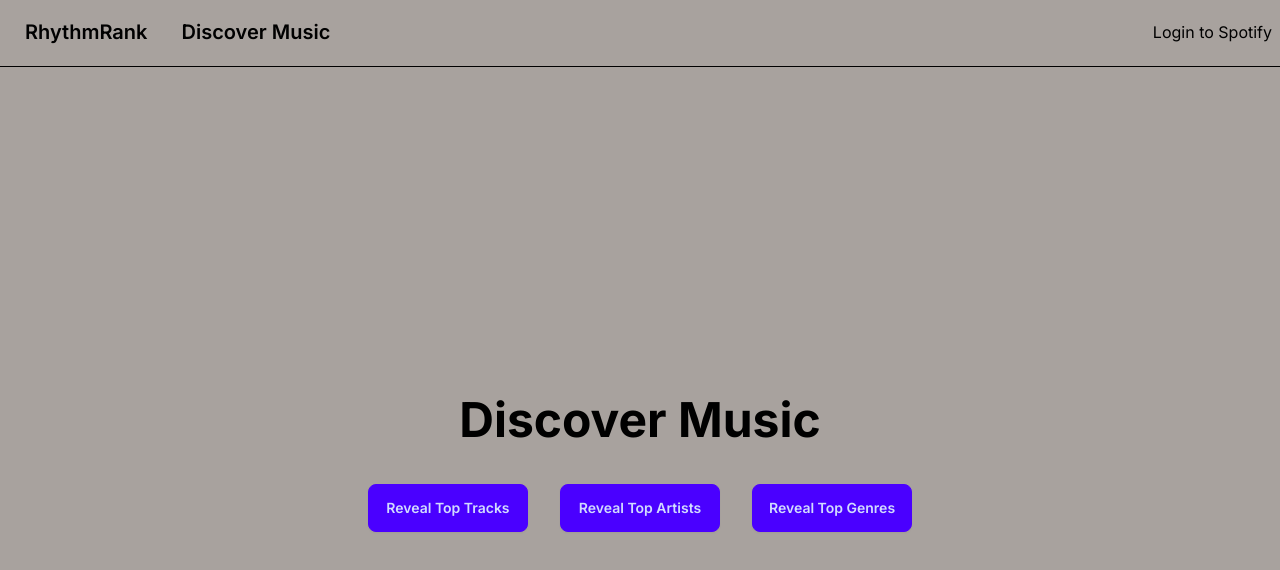
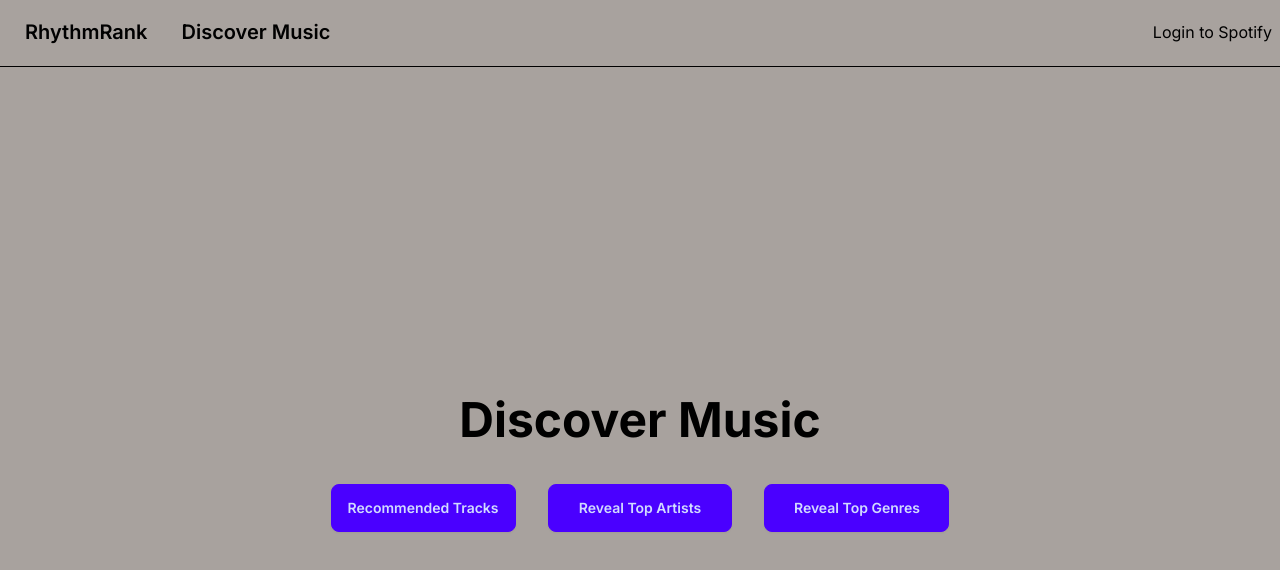
Before and after one commit to BraydonAnderson1/RhythmRank, a Next.js app: page /discover in a window 1280 px wide. Shown: the top 570 px of the page. Built offline with nearby package versions, Linux system fonts and the light colour scheme.

Commit message:
homepage links

```diff
--- a/src/app/discover/page.js
+++ b/src/app/discover/page.js
@@ -166,7 +166,7 @@ function Discover() {
             <h1 className="text-5xl font-bold pb-10">Discover Music</h1>
             <div className="grid grid-cols-3 gap-8">
               <div className="col-span-1">
-                <button onClick={fetchTopTracks} className="btn btn-primary w-full">Reveal Top Tracks</button>
+                <button onClick={fetchTopTracks} className="btn btn-primary w-full">Recommended  Tracks</button>
                 {renderTracks()}
               </div>
               <div className="col-span-1">
--- a/src/app/page.js
+++ b/src/app/page.js
@@ -115,8 +115,8 @@ function Home() {
             <div className='space-y-4 space-x-1'>
             <Link href='/viewtopartists'className="btn btn-primary">View Top Artists</Link>
             <Link href='/viewtopsongs'className="btn btn-primary">View Top Songs</Link>
-            <Link href='/viewtopartists'className="btn btn-primary">View Top Genres</Link>
-            <Link href='/viewtopgenres'className="btn btn-primary">Discover Music</Link>
+            <Link href='/viewtopgenres'className="btn btn-primary">View Top Genres</Link>
+            <Link href='/discover'className="btn btn-primary">Discover Music</Link>
             {renderArtists()}
             </div>
           </div>
```
